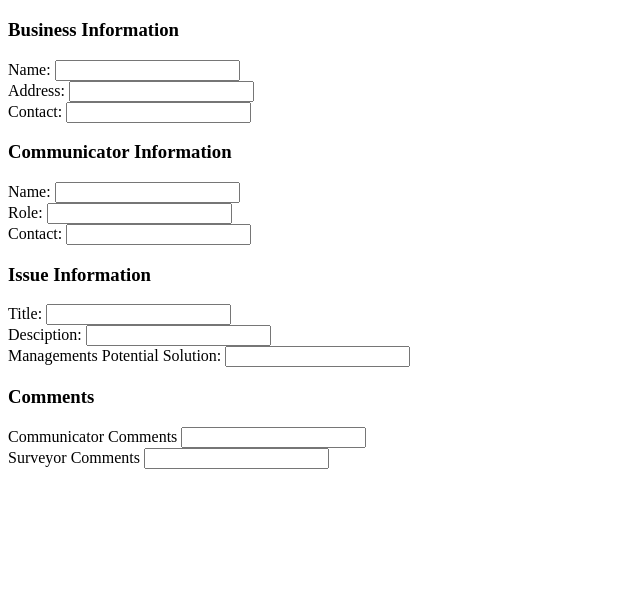
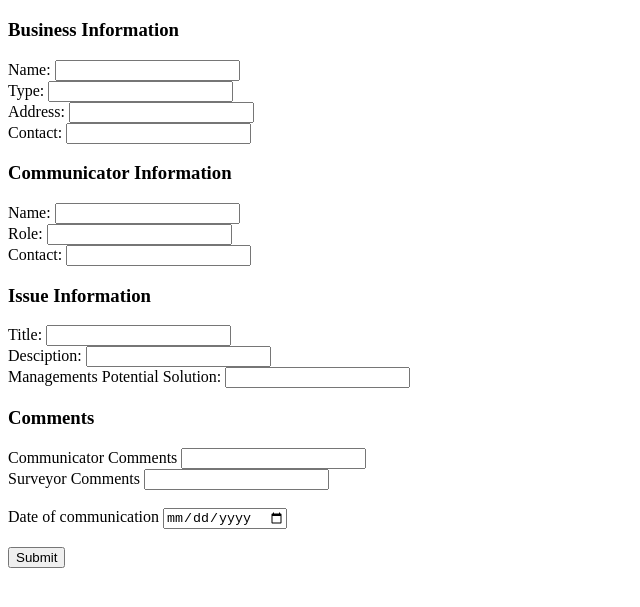
Before and after one commit to manpreetsingh1151/Survey-Application, a plain HTML site: page index.html in a window 1280 px wide. Shown: the part 61-668 px from the top of the page, without its empty margins (0-640 px from the left). Drawn offline with Linux system fonts and the light colour scheme.

Commit message:
@nd commit

```diff
--- a/index.html
+++ b/index.html
@@ -10,11 +10,15 @@
         <div id="main">
             <h1>Business Survey</h1>
             <!-- <h3>Business Information</h3> -->
-            <form action="/submit-page" method="post">
+            <form action="/submit-page" method="POST">
                 <h3>Business Information</h3>
                 <div id="bnamediv">
-                    <label for="name">Name:</label>
+                    <label for="bname">Name:</label>
                     <input type="text" id="bname" name="business_name">
+                </div>
+                <div id="btypediv">
+                    <label for="btype">Type:</label>
+                    <input type="text" id="btype" name="business_type">
                 </div>
                 <div id="baddressdiv">
                     <label for="baddress">Address: </label>
@@ -26,7 +30,7 @@
                 </div>
                 <h3>Communicator Information</h3>
                 <div id="cnamediv">
-                    <label for="name">Name:</label>
+                    <label for="cname">Name:</label>
                     <input type="text" id="cname" name="communicator_name">
                 </div>
                 <div id="crolediv">
@@ -35,7 +39,7 @@
                 </div>
                 <div id="ccontactdiv">
                     <label for="ccontact">Contact: </label>
-                    <input type="text" id="bcontact" name="communicator_address">
+                    <input type="text" id="ccontact" name="communicator_address">
                 </div>
                 <h3>Issue Information</h3>
                 <div id="inamediv">
@@ -51,7 +55,7 @@
                     <input type="text" id="solution" name="issue_solution">
                 </div>
                 <h3>Comments</h3>
-                <div id="ccomments">
+                <div id="ccommentsdiv">
                     <label for="ccomments">Communicator Comments</label>
                     <input type="text" id="ccomments" name="communicator_comments">
                 </div>
@@ -59,7 +63,14 @@
                     <label for="scomments">Surveyor Comments</label>
                     <input type="text" id="scomments" name="surveyor_comments">
                 </div>
-
+                <br>
+                <div>
+                    <label for="tdate">Date of communication</label>
+                    <input type="date" id = "tdate" name="tdate">
+                </div>
+                <div>
+                    <br><button type="submit">Submit</button>
+                </div>
             </form>
         </div>
         <script src="script.js"></script>
```
